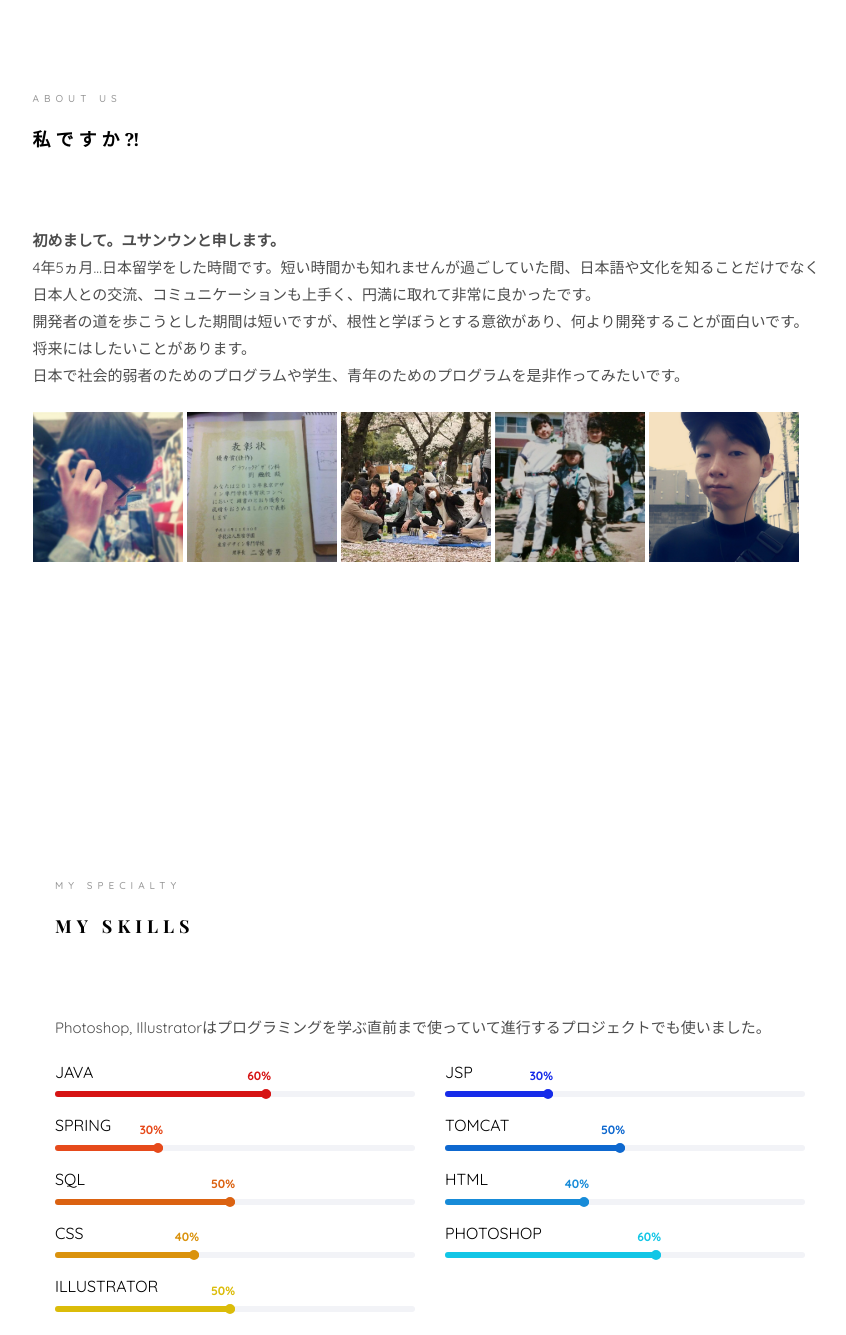
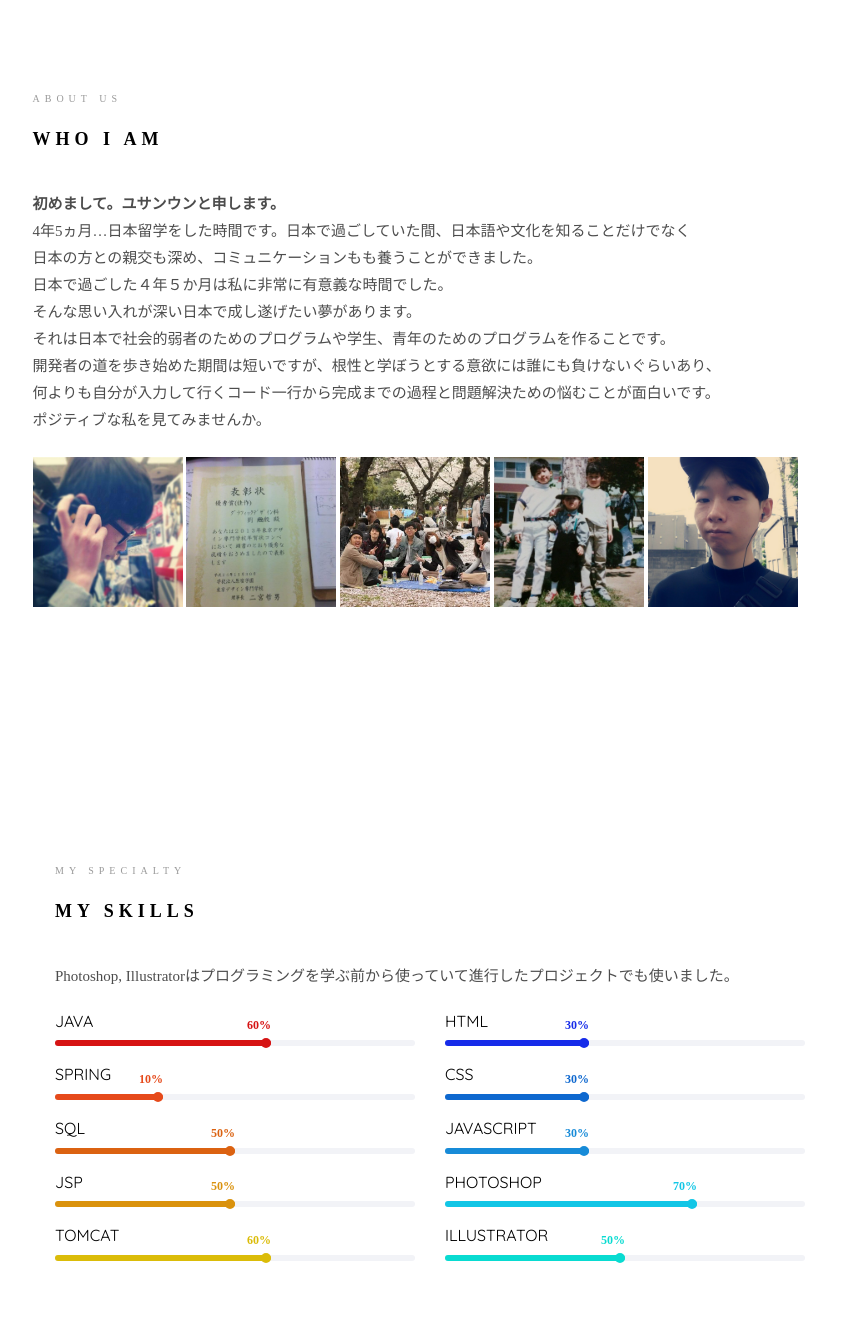
Before and after one commit to GtYoo/GtYoo.github.io, a plain HTML site: page index.html in a window 1280 px wide. Shown: the part 920-2255 px from the top of the page, without its empty margins (360-1206 px from the left). Drawn offline with nearby package versions, Linux system fonts and the light colour scheme; a script that the page names is missing; files whose address does not match are found by name; a web font is replaced by a local one.

Commit message:
폰트수정

```diff
--- a/css/style.css
+++ b/css/style.css
@@ -11,8 +11,26 @@
 *	Edit this section
 *
 * ======================================================= */
+@font-face {
+  font-family: "nippon1";
+  src: url("../fonts/icomoon/851MkPOP_100.ttf") format("truetype");
+  font-style: normal;
+  font-weight: normal;
+}
+@font-face {
+  font-family: "nippon2";
+  src: url("../fonts/icomoon/Boku2-Regular.otf") format("opentype");
+  font-style: normal;
+  font-weight: normal;
+}
+@font-face {
+  font-family: "nippon3";
+  src: url("../fonts/icomoon/f910-shin-comic-2.04.otf") format("opentype");
+  font-style: normal;
+  font-weight: normal;
+}
 body {
-  font-family: "Quicksand", Arial, sans-serif;
+  font-family: "nippon2";
   font-weight: 400;
   font-size: 15px;
   line-height: 1.8;
@@ -36,7 +54,7 @@ p {
 
 h1, h2, h3, h4, h5, h6 {
   color: #000;
-  font-family: "Playfair Display", Georgia, serif;
+  font-family: "nippon3", "Regular";
   font-weight: 400;
   margin: 0 0 30px 0; }
 
@@ -383,7 +401,7 @@ body.offcanvas {
 .colorlib-services,
 .colorlib-contact {
   padding-top: 4em;
-  padding-bottom: 9em;
+  padding-bottom: 5em;
   clear: both;
   width: 100%;
   display: block; }
@@ -397,7 +415,7 @@ body.offcanvas {
     .colorlib-services,
     .colorlib-contact {
       padding-top: 5em;
-      padding-bottom: 8em; } }
+      padding-bottom: 5em; } }
 
 .author-img {
   background-size: cover;
@@ -407,7 +425,7 @@ body.offcanvas {
 
 .colorlib-heading {
   font-size: 18px;
-  margin-bottom: 4em;
+  margin-bottom: 2em;
   font-weight: 700;
   text-transform: uppercase;
   letter-spacing: 5px;
@@ -827,6 +845,12 @@ body.offcanvas {
       background: #dbbc09; }
     .progress-bar.color-9 span {
       color: #dbbc09; }
+  .progress-bar.color-10 {
+    background: #09dbd1; }
+    .progress-bar.color-10:after {
+      background: #09dbd1; }
+    .progress-bar.color-10 span {
+      color: #09dbd1; }
 
 .colorlib-feature {
   text-align: left;
@@ -1422,7 +1446,7 @@ body.offcanvas {
     width: 100%; } }
 
 .row-bottom-padded-lg {
-  padding-bottom: 7em; }
+  padding-bottom: 5em; }
   @media screen and (max-width: 768px) {
     .row-bottom-padded-lg {
       padding-bottom: 1em; } }
--- a/index.html
+++ b/index.html
@@ -118,13 +118,16 @@
 								<div class="col-md-12">
 									<div class="about-desc">
 										<span class="heading-meta">About Us</span>
-										<h2 class="colorlib-heading">私ですか⁈</h2>
+										<h2 class="colorlib-heading">Who i am</h2>
 										<p><strong>初めまして。ユサンウンと申します。</strong><br>
-										4年5ヵ月…日本留学をした時間です。短い時間かも知れませんが過ごしていた間、日本語や文化を知ることだけでなく
-										日本人との交流、コミュニケーションも上手く、円満に取れて非常に良かったです。<br>
-										開発者の道を歩こうとした期間は短いですが、根性と学ぼうとする意欲があり、何より開発することが面白いです。<br>
-										将来にはしたいことがあります。<br>
-										日本で社会的弱者のためのプログラムや学生、青年のためのプログラムを是非作ってみたいです。
+										4年5ヵ月…日本留学をした時間です。日本で過ごしていた間、日本語や文化を知ることだけでなく<br>
+										日本の方との親交も深め、コミュニケーションもも養うことができました。<br>
+										日本で過ごした４年５か月は私に非常に有意義な時間でした。<br>
+										そんな思い入れが深い日本で成し遂げたい夢があります。<br>
+										それは日本で社会的弱者のためのプログラムや学生、青年のためのプログラムを作ることです。<br>
+										開発者の道を歩き始めた期間は短いですが、根性と学ぼうとする意欲には誰にも負けないぐらいあり、<br>
+										何よりも自分が入力して行くコード一行から完成までの過程と問題解決ための悩むことが面白いです。<br>
+										ポジティブな私を見てみませんか。
 										</p>
 										<tr>
 											<td><img src="images/a1.jpg" width="150px" height="150px" style="border-radius: 0%; overflow: hidden; object-fit: cover;"></td>
@@ -258,7 +261,7 @@
 					</div>
 					<div class="row">
 						<div class="col-md-12 animate-box" data-animate-effect="fadeInLeft">
-							<p>Photoshop, Illustratorはプログラミングを学ぶ直前まで使っていて進行するプロジェクトでも使いました。</p>
+							<p>Photoshop, Illustratorはプログラミングを学ぶ前から使っていて進行したプロジェクトでも使いました。</p>
 						</div>
 						<div class="col-md-6 animate-box" data-animate-effect="fadeInLeft">
 							<div class="progress-wrap">
@@ -273,10 +276,10 @@
 						</div>
 						<div class="col-md-6 animate-box" data-animate-effect="fadeInRight">
 							<div class="progress-wrap">
-								<h3>JSP</h3>
+								<h3>HTML</h3>
 								<div class="progress">
-								 	<div class="progress-bar color-2" role="progressbar" aria-valuenow="30"
-								  	aria-valuemin="0" aria-valuemax="100" style="width:30%">
+								 	<div class="progress-bar color-2" role="progressbar" aria-valuenow="40"
+								  	aria-valuemin="0" aria-valuemax="100" style="width:40%">
 								    <span>30%</span>
 								  	</div>
 								</div>
@@ -288,18 +291,18 @@
 								<div class="progress">
 								 	<div class="progress-bar color-3" role="progressbar" aria-valuenow="30"
 								  	aria-valuemin="0" aria-valuemax="100" style="width:30%">
-								    <span>30%</span>
+								    <span>10%</span>
 								  	</div>
 								</div>
 							</div>
 						</div>
 						<div class="col-md-6 animate-box" data-animate-effect="fadeInRight">
 							<div class="progress-wrap">
-								<h3>TOMCAT</h3>
+								<h3>CSS</h3>
 								<div class="progress">
-								 	<div class="progress-bar color-4" role="progressbar" aria-valuenow="50"
-								  	aria-valuemin="0" aria-valuemax="100" style="width:50%">
-								    <span>50%</span>
+								 	<div class="progress-bar color-4" role="progressbar" aria-valuenow="40"
+								  	aria-valuemin="0" aria-valuemax="100" style="width:40%">
+								    <span>30%</span>
 								  	</div>
 								</div>
 							</div>
@@ -317,22 +320,22 @@
 						</div>
 						<div class="col-md-6 animate-box" data-animate-effect="fadeInRight">
 							<div class="progress-wrap">
-								<h3>HTML</h3>
+								<h3>JAVASCRIPT</h3>
 								<div class="progress">
 								 	<div class="progress-bar color-6" role="progressbar" aria-valuenow="40"
 								  	aria-valuemin="0" aria-valuemax="100" style="width:40%">
-								    <span>40%</span>
+								    <span>30%</span>
 								  	</div>
 								</div>
 							</div>
 						</div>
 						<div class="col-md-6 animate-box" data-animate-effect="fadeInRight">
 							<div class="progress-wrap">
-								<h3>CSS</h3>
+								<h3>JSP</h3>
 								<div class="progress">
-								 	<div class="progress-bar color-7" role="progressbar" aria-valuenow="40"
-								  	aria-valuemin="0" aria-valuemax="100" style="width:40%">
-								    <span>40%</span>
+								 	<div class="progress-bar color-7" role="progressbar" aria-valuenow="50"
+								  	aria-valuemin="0" aria-valuemax="100" style="width:50%">
+								    <span>50%</span>
 								  	</div>
 								</div>
 							</div>
@@ -341,7 +344,18 @@
 							<div class="progress-wrap">
 								<h3>PHOTOSHOP</h3>
 								<div class="progress">
-								 	<div class="progress-bar color-8" role="progressbar" aria-valuenow="60"
+								 	<div class="progress-bar color-8" role="progressbar" aria-valuenow="70"
+								  	aria-valuemin="0" aria-valuemax="100" style="width:70%">
+								    <span>70%</span>
+								  	</div>
+								</div>
+							</div>
+						</div>
+						<div class="col-md-6 animate-box" data-animate-effect="fadeInRight">
+							<div class="progress-wrap">
+								<h3>TOMCAT</h3>
+								<div class="progress">
+								 	<div class="progress-bar color-9" role="progressbar" aria-valuenow="60"
 								  	aria-valuemin="0" aria-valuemax="100" style="width:60%">
 								    <span>60%</span>
 								  	</div>
@@ -352,7 +366,7 @@
 							<div class="progress-wrap">
 								<h3>ILLUSTRATOR</h3>
 								<div class="progress">
-								 	<div class="progress-bar color-9" role="progressbar" aria-valuenow="50"
+								 	<div class="progress-bar color-10" role="progressbar" aria-valuenow="50"
 								  	aria-valuemin="0" aria-valuemax="100" style="width:50%">
 								    <span>50%</span>
 								  	</div>
@@ -583,12 +597,12 @@
 							<h2 class="colorlib-heading animate-box">Project</h2>
 						</div>
 					</div>
-					<div class="row row-bottom-padded-sm animate-box" data-animate-effect="fadeInLeft">
+					<!--<div class="row row-bottom-padded-sm animate-box" data-animate-effect="fadeInLeft">
 						<div class="col-md-12">
-							<!--<p class="work-menu"><span><a href="#" class="active">Graphic Design</a></span>
-								 <span><a href="#">Web Design</a></span> <span><a href="#">Software</a></span> <span><a href="#">Apps</a></span></p>-->
+							<p class="work-menu"><span><a href="#" class="active">Graphic Design</a></span>
+								 <span><a href="#">Web Design</a></span> <span><a href="#">Software</a></span> <span><a href="#">Apps</a></span></p>
 						</div>
-					</div>
+					</div>-->
 					<div class="row">
 						<div class="col-md-6 animate-box" data-animate-effect="fadeInLeft">
 							<div class="project" style="background-image: url(images/project_usk.png);">
```
Also changed, not shown: 3 other files.
